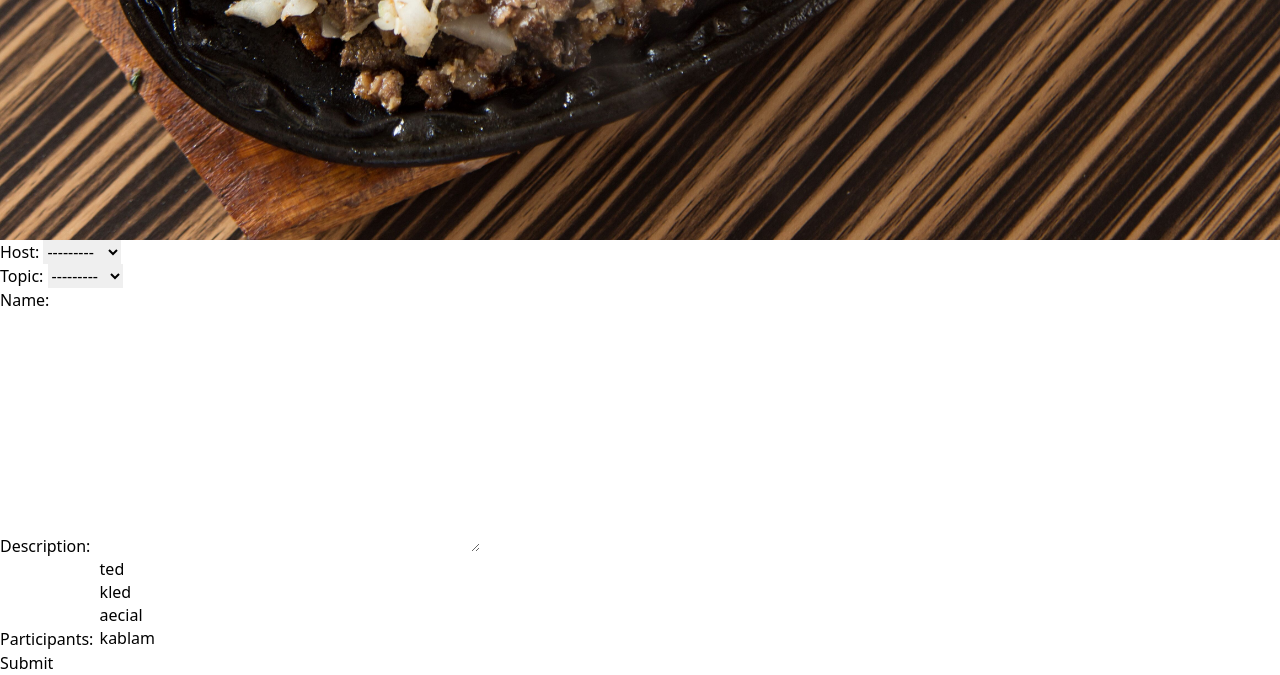
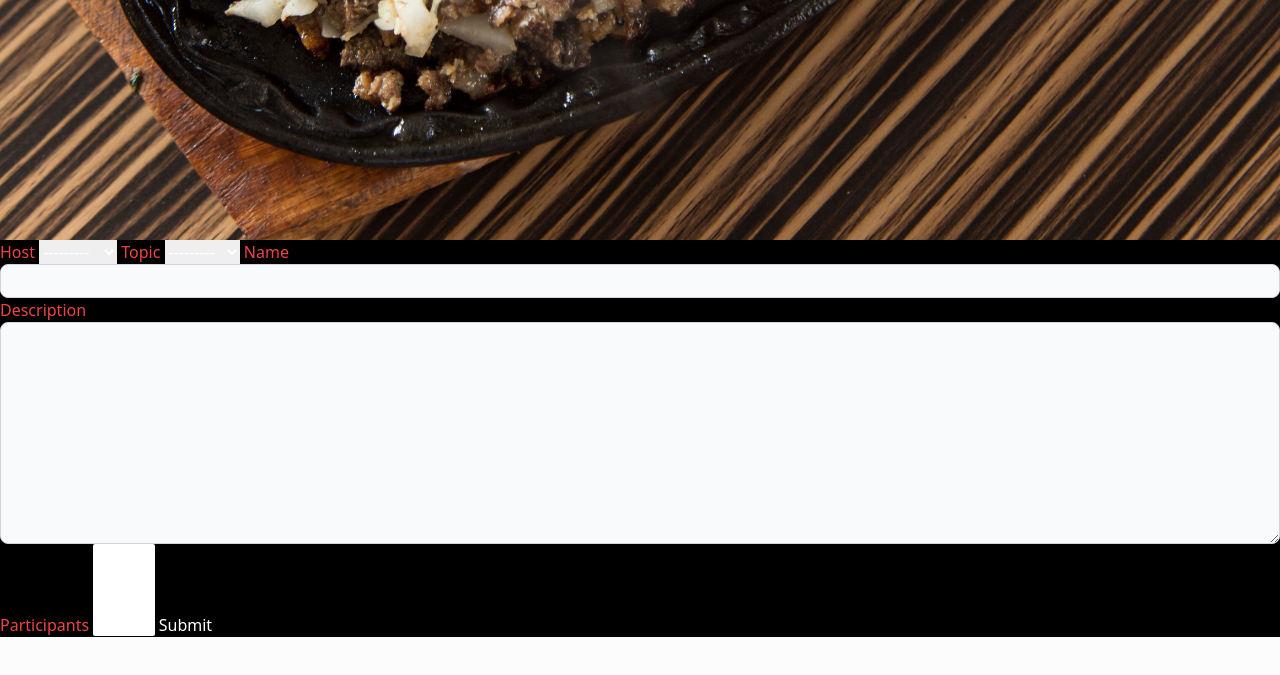
Before and after one commit to aecial/Django-Mosh, a Django app: page /create-room/ in a window 1280 px wide. Shown: the part 863-1538 px from the top of the page. After the commit the page ends 1500 px from the top, so only its background shows below. Run offline with Django 5.2, Linux system fonts and the light colour scheme; a user stored in the database is signed in; data comes from the database, SQL or seed files in the repository; some libraries are stand-ins or nearby versions.

Commit message:
edit style of automatic forms by using widgets and tweaking templates

```diff
--- a/base/forms.py
+++ b/base/forms.py
@@ -1,11 +1,15 @@
-from django.forms import ModelForm
+from django.forms import ModelForm, widgets
 from .models import Room, Message
-
+from django import forms
 class RoomForm(ModelForm):
     class Meta:
         model = Room
         # Create all fields from the form model => __all__
         fields = '__all__'
+        widgets = {
+            'name': forms.TextInput(attrs={'class': 'block w-full p-2 text-gray-900 border border-gray-300 rounded-lg bg-gray-50 text-xs focus:ring-blue-500 focus:border-blue-500 dark:bg-gray-700 dark:border-gray-600 dark:placeholder-gray-400 dark:text-white dark:focus:ring-blue-500 dark:focus:border-blue-500'}),
+            'description': forms.Textarea(attrs={'class': 'block p-2.5 w-full text-sm text-gray-900 bg-gray-50 rounded-lg border border-gray-300 focus:ring-blue-500 focus:border-blue-500 dark:bg-gray-700 dark:border-gray-600 dark:placeholder-gray-400 dark:text-white dark:focus:ring-blue-500 dark:focus:border-blue-500'})
+        }
 
 class MessageForm(ModelForm):
     class Meta:
--- a/base/templates/base/room_form.html
+++ b/base/templates/base/room_form.html
@@ -1,7 +1,11 @@
 {% extends "main.html" %} {% block content %}
 <div>
-  <form method="POST" action="" class="text-black bg-white">
-    {% csrf_token %} {{form.as_p}}
+  <form method="POST" action="" class="text-white bg-black">
+    {% csrf_token %} {% for field in form %}
+    <label class="text-red-500" for="{{ field.auto_id }}"
+      >{{ field.label }}</label
+    >
+    {{ field }} {% endfor %}
     <input type="submit" value="Submit" />
   </form>
 </div>
```
